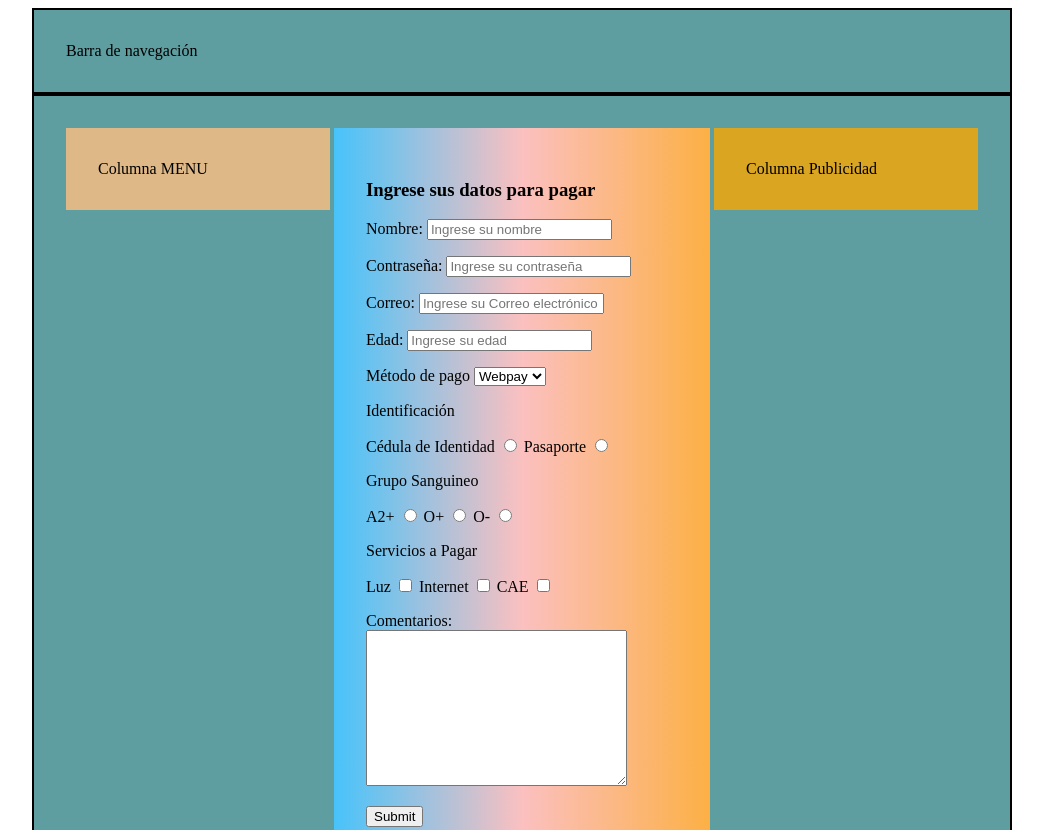
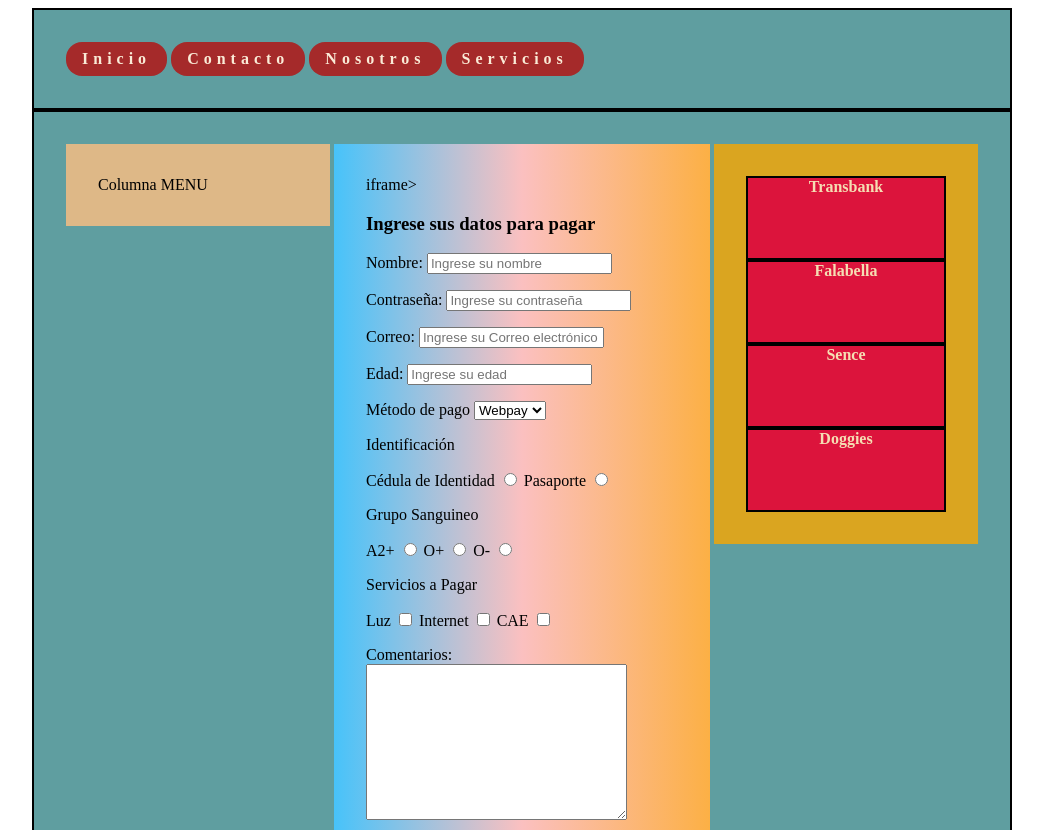
Before and after one commit to mbensan/demostraciones_m01, a plain HTML site: page ej_formulario/index.html in a window 1280 px wide. Shown: the top 830 px of the page, without its empty margins (118-1161 px from the left). Drawn offline with Linux system fonts and the light colour scheme.

Commit message:
Se agregan ejemplos de pseudo selectores css, y ejemplo de la propiedad 'position'

```diff
--- a/ej_formulario/index.html
+++ b/ej_formulario/index.html
@@ -19,6 +19,7 @@
       display: inline-block;
       padding: 2rem;
       vertical-align: top;
+      position: relative;
     }
     #menu {
       width: 200px;
@@ -34,36 +35,84 @@
       background-color: goldenrod;
     }
 
+    #menu:hover, #publicidad:hover {
+      background-color: greenyellow;
+    }
+
+    form input:focus, form select:focus {
+      background-color: yellow;
+    }
+    #nav {
+      display: inline-block;
+      margin: 0 auto;
+    }
+    .menu-item {
+      display: inline-block;
+      background-color: brown;
+      padding: 0.5rem 1rem;
+      border-radius: 1rem;
+    }
+    .menu-item > a {
+      color: antiquewhite;
+      font-weight: bold;
+      text-decoration: none;
+      letter-spacing: 5px;
+    }
+    .pub {
+      border: 2px solid black;
+      background-color: crimson;
+      min-height: 5rem;
+      text-align: center;
+      color: wheat;
+      font-weight: bold;
+    }
+
   </style>
 </head>
 <body>
   <!-- .T_ZXJj@bDs8#4# -->
   <div id="contenedor">
     <div class="caja">
-      Barra de navegación
+      <div id="nav">
+        <div class="menu-item">
+          <a href="#">Inicio</a>
+        </div>
+        <div class="menu-item">
+          <a href="#">Contacto</a>
+        </div>
+        <div class="menu-item">
+          <a href="#">Nosotros</a>
+        </div>
+        <div class="menu-item">
+          <a href="#">Servicios</a>
+        </div>
+      </div>
     </div>
     <div class="caja">
       <div class="columna" id="menu">
         Columna MENU
       </div>
       <div class="columna" id="main">
+
+        <!--<iframe width="560" height="315" src="https://www.youtube.com/embed/9LA57nrEwws" title="YouTube video player" frameborder="0" allow="accelerometer; autoplay; clipboard-write; encrypted-media; gyroscope; picture-in-picture" allowfullscreen></-->iframe>
+
         <h3>Ingrese sus datos para pagar</h3>
-        <form method="GET">
+        <form class="label" method="POST" action="https://formspree.io/f/xrgjjbbo">
           <p>
             <label>Nombre:</label>
-            <input type="text" placeholder="Ingrese su nombre">
+            <input type="text" placeholder="Ingrese su nombre" name="nombre">
           </p>
           <p>
             <label>Contraseña:</label>
-            <input type="password" placeholder="Ingrese su contraseña">
+            <input type="password" placeholder="Ingrese su contraseña" name="password">
           </p>
           <p>
             <label>Correo:</label>
-            <input type="email" placeholder="Ingrese su Correo electrónico">
+            <input type="email" placeholder="Ingrese su Correo electrónico" name="correo">
           </p>
           <p>
             <label>Edad:</label>
-            <input type="number" placeholder="Ingrese su edad">
+            <input type="number" placeholder="Ingrese su edad" name="edad">
           </p>
           <p>
             <label>Método de pago</label>
@@ -115,7 +164,18 @@
         </form>
       </div>
       <div class="columna" id="publicidad">
-        Columna Publicidad
+        <div id="pub1" class="pub">
+          Transbank
+        </div>
+        <div id="pub2" class="pub">
+          Falabella
+        </div>
+        <div id="pub3" class="pub">
+          Sence
+        </div>
+        <div id="pub4" class="pub">
+          Doggies
+        </div>
       </div>
     </div>
   </div>
```
